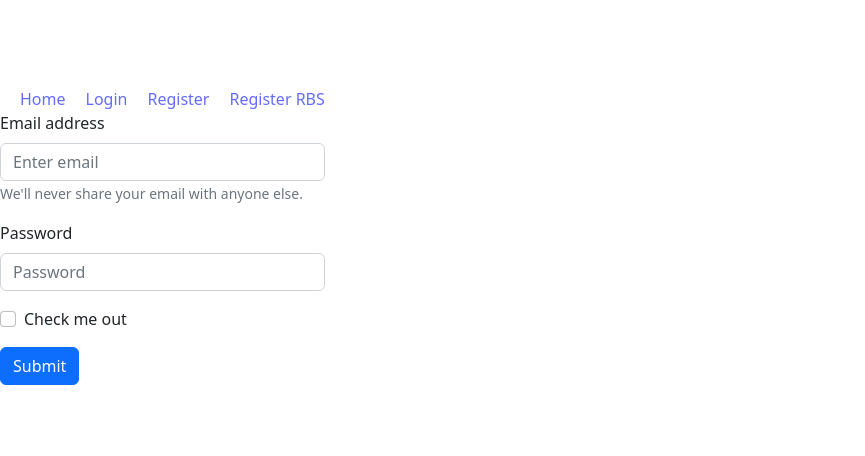
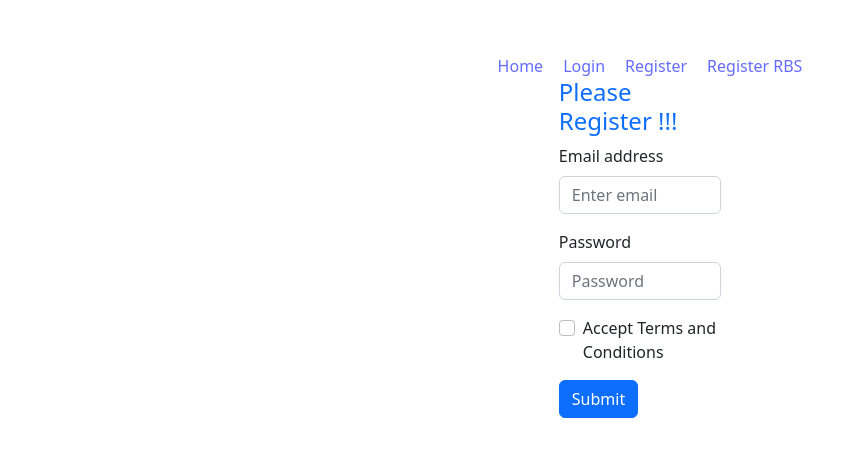
Before and after one commit to AB-ohi/mail-passwerd-athur, a React (Vite) app: page /register-rbs in a window 1280 px wide. Shown: the part 164-620 px from the top of the page, without its empty margins (0-865 px from the left). Built offline with nearby package versions, Linux system fonts and the light colour scheme.

Commit message:
this is complit RBS

```diff
--- a/src/components/Register-RBS/RegisterRBS.jsx
+++ b/src/components/Register-RBS/RegisterRBS.jsx
@@ -3,23 +3,27 @@ import Button from 'react-bootstrap/Button';
 import Form from 'react-bootstrap/Form';
 
 const RegisterRBS = () => {
+  const handleRegister = event =>{
+    event.preventDefault();
+    const email = event.target.email.value;
+    const password = event.target.password.value;
+    console.log(email, password);
+  }
     return (
-        <div>
-            <Form>
+      <div className='w-50 mx-auto'>
+      <h4 className='text-primary'>Please Register !!!</h4>
+      <Form onSubmit={handleRegister}>
           <Form.Group className="mb-3" controlId="formBasicEmail">
               <Form.Label>Email address</Form.Label>
-        <Form.Control type="email" placeholder="Enter email" />
-        <Form.Text className="text-muted">
-          We'll never share your email with anyone else.
-        </Form.Text>
+              <Form.Control type="email" name='email' placeholder="Enter email" />
           </Form.Group>
 
           <Form.Group className="mb-3" controlId="formBasicPassword">
               <Form.Label>Password</Form.Label>
-        <Form.Control type="password" placeholder="Password" />
+              <Form.Control type="password" name='password' placeholder="Password" />
           </Form.Group>
           <Form.Group className="mb-3" controlId="formBasicCheckbox">
-        <Form.Check type="checkbox" label="Check me out" />
+              <Form.Check type="checkbox" label="Accept Terms and Conditions" />
           </Form.Group>
           <Button variant="primary" type="submit">
               Submit
--- a/src/components/Register/Register.jsx
+++ b/src/components/Register/Register.jsx
@@ -23,7 +23,7 @@ const Register = () => {
     return (
         <div>
             <h2>
-                Register
+                Register-this-page
             </h2>
             <form onSubmit={handelSubmit}>
                 <input onChange={handelEmailChange} type="email" name="email" id="email" placeholder='inter your mail' />
--- a/src/index.css
+++ b/src/index.css
@@ -29,6 +29,7 @@ body {
   place-items: center;
   min-width: 320px;
   min-height: 100vh;
+  justify-content: center;
 }
 
 h1 {
```
Lines whose indentation alone changed are shown as unchanged.
